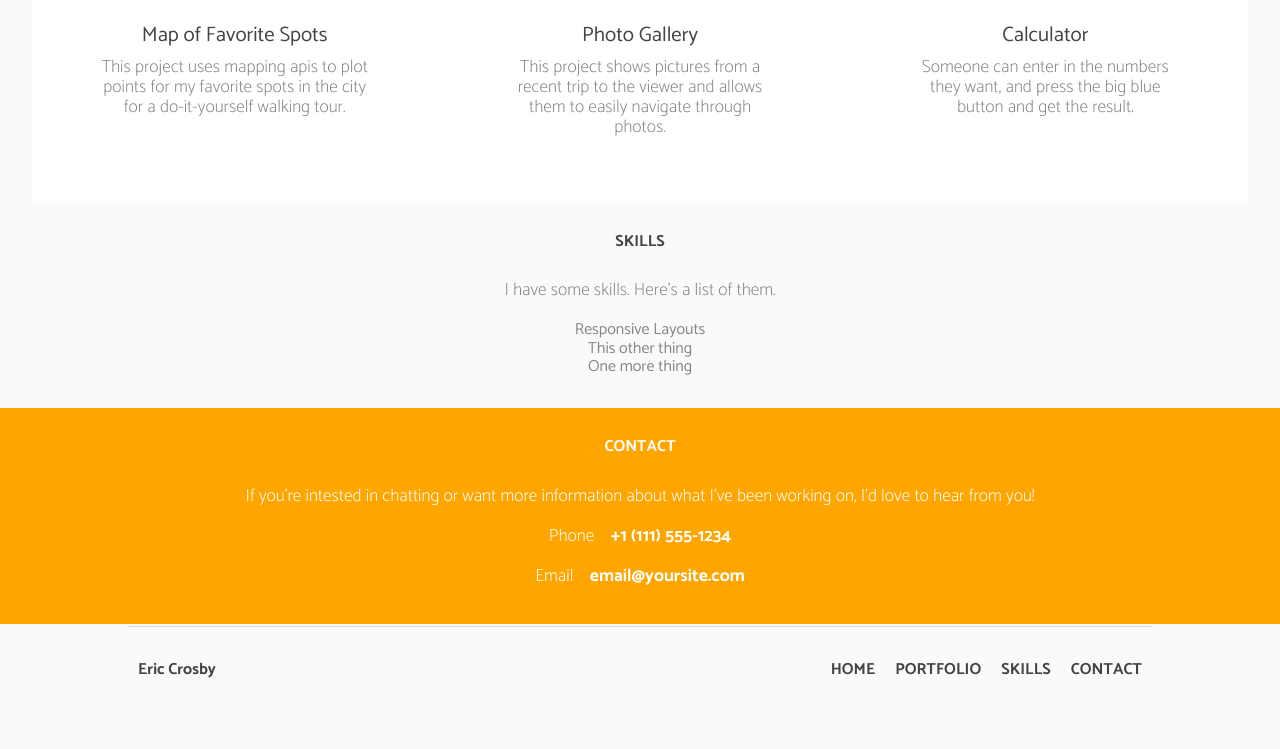
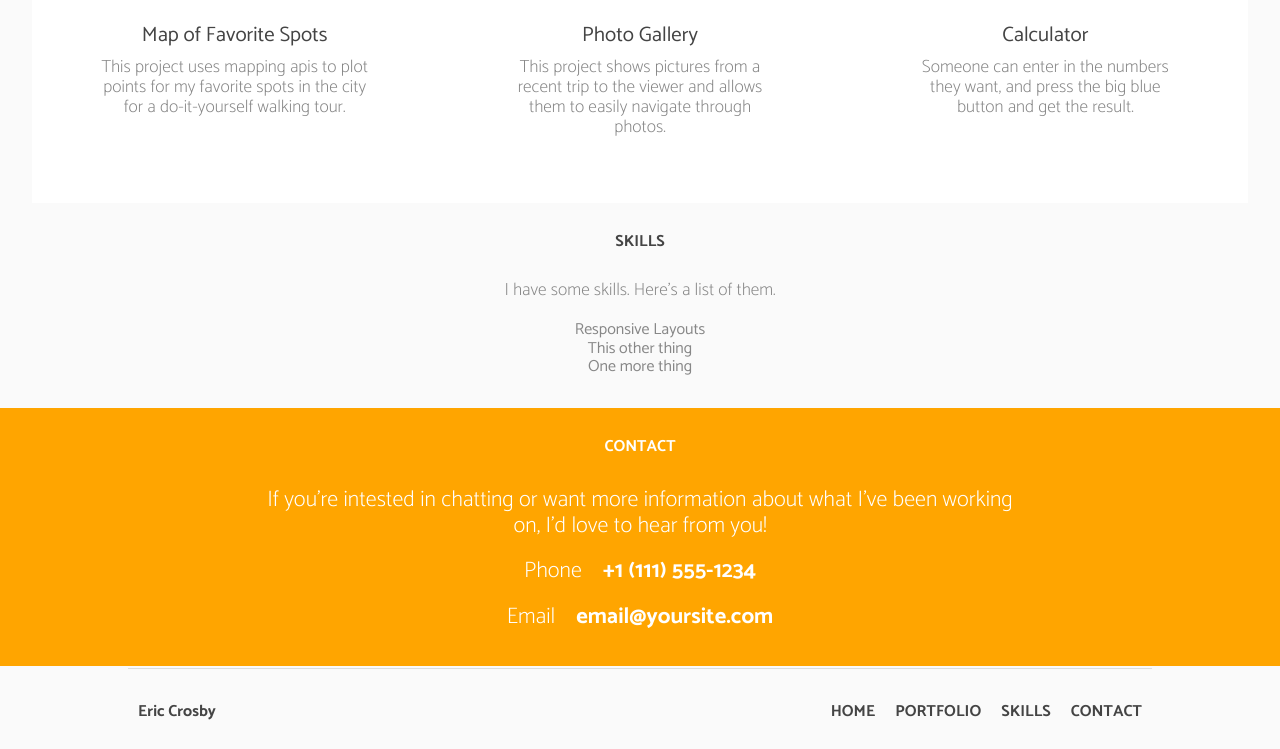
Before and after one commit to eacrosby/responsive_layout_v2.0, a plain HTML site: page index.html in a window 1280 px wide. Shown: the part 1200-1949 px from the top of the page. Before the commit the page ends 1907 px from the top, so only its background shows below. Drawn offline with Linux system fonts and the light colour scheme.

Commit message:
tidying up

```diff
--- a/css/styles.css
+++ b/css/styles.css
@@ -233,11 +233,19 @@ MEDIA QUERIES
 	.projects li {
 		width: 50%;
 		float: left;
+		padding-left: 0;
 	}
 
 	.caption {
 		width: 75%;
 		margin: 0 auto 3em;
+	}
+
+	.contactinfo p {
+		font-size: 1.4em;
+		text-align: center;
+		padding-left: 12.5%;
+		padding-right: 12.5%;
 	}
 
 	.foot-name {
@@ -310,6 +318,11 @@ MEDIA QUERIES
 		margin: auto;
 	}
 
+	.contactinfo p {
+		padding-left: 19%;
+		padding-right: 19%;
+	}
+
 	.clearfix::after {
 	    content: "";
 	    display: table;
```
